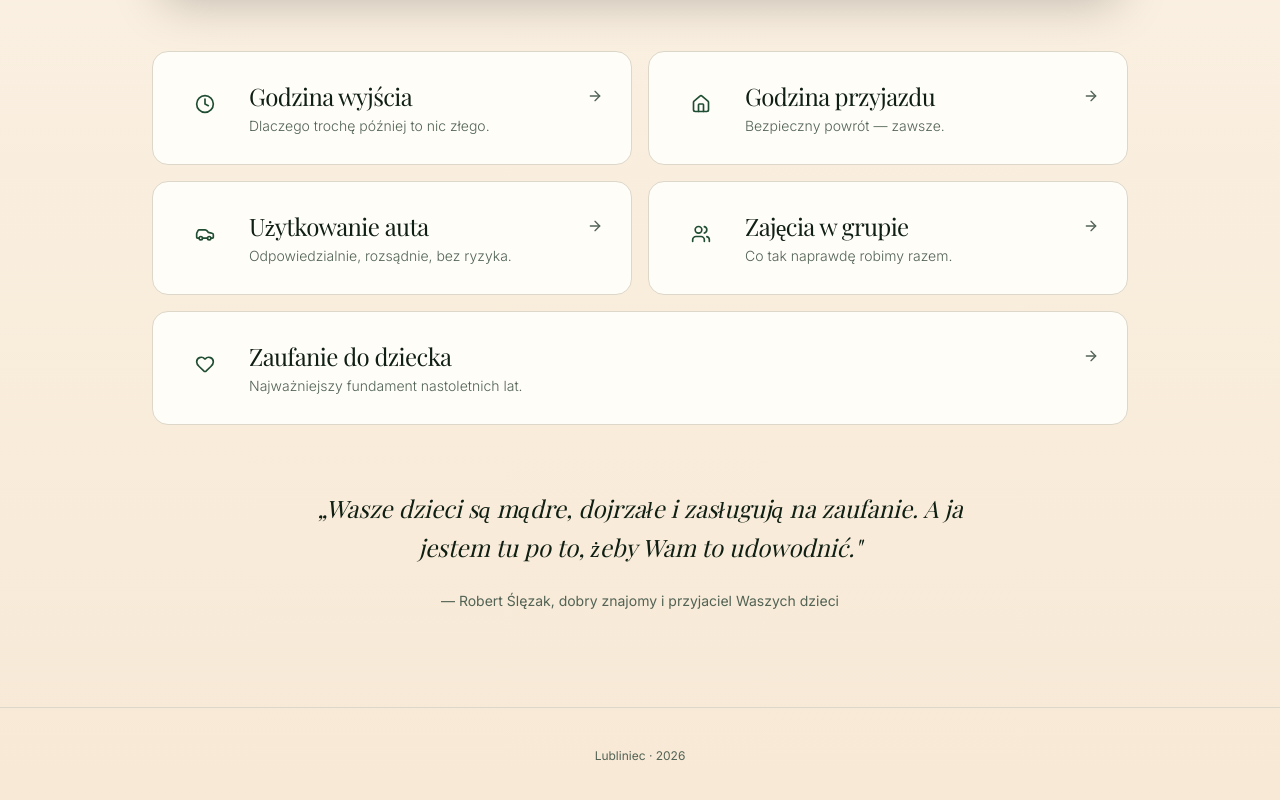
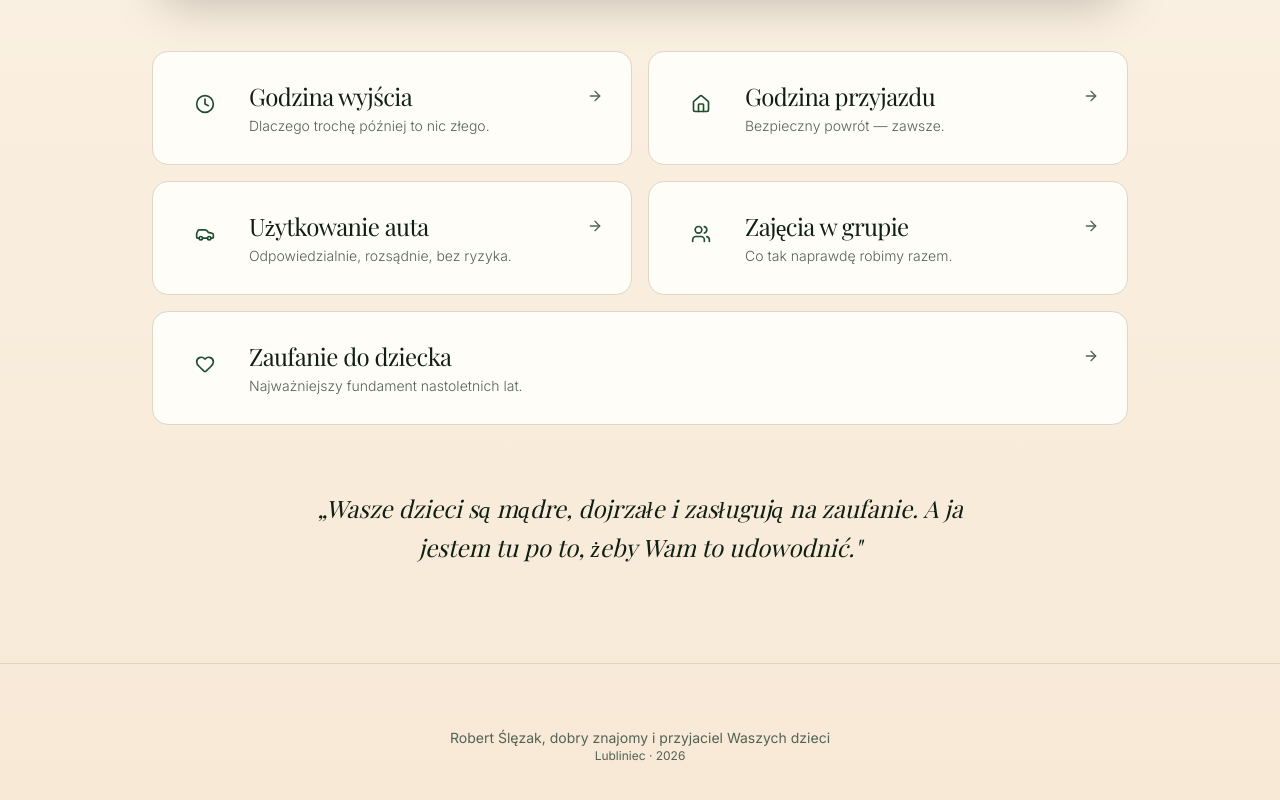
Before and after one commit to AndrzejBanasiuk/rodzice, a React (Vite) app: page / in a window 1280 px wide. Shown: the part 1244-2044 px from the top of the page. Built offline with nearby package versions, Linux system fonts and the light colour scheme; a web font is replaced by a local one.

Commit message:
Move quote attribution to footer section

```diff
--- a/src/routes/index.tsx
+++ b/src/routes/index.tsx
@@ -105,13 +105,11 @@ function Index() {
           <p className="font-display italic text-2xl text-foreground/80 leading-relaxed">
             „Wasze dzieci są mądre, dojrzałe i zasługują na zaufanie. A ja jestem tu po to, żeby Wam to udowodnić."
           </p>
-          <p className="mt-6 text-sm text-muted-foreground">
-            — Robert Ślęzak, dobry znajomy i przyjaciel Waszych dzieci
-          </p>
         </div>
       </section>
 
       <footer className="border-t border-border py-10 text-center">
+        <p className="mt-6 text-sm text-muted-foreground">Robert Ślęzak, dobry znajomy i przyjaciel Waszych dzieci</p>
         <p className="text-xs text-muted-foreground">Lubliniec · 2026</p>
       </footer>
     </div>
```
